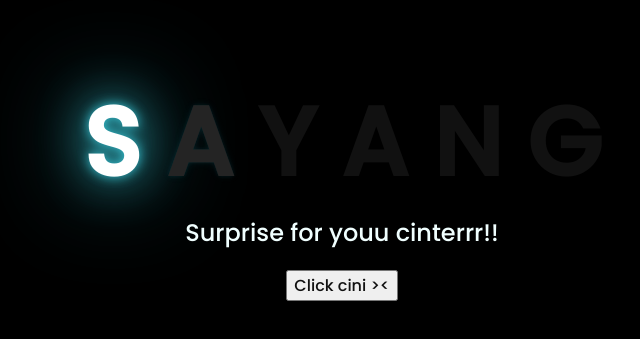
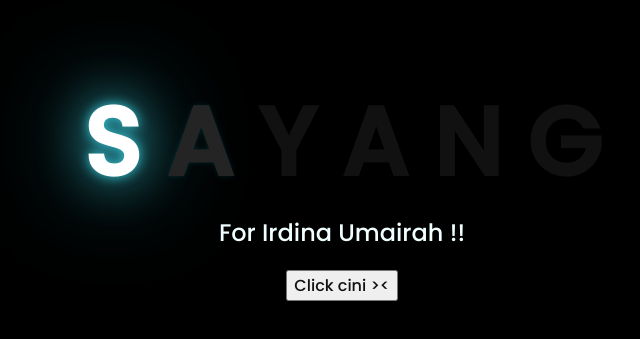
Before and after one commit to zareefrj/irdina, a plain HTML site: page index.html in a window 1280 px wide. Shown: the part 223-562 px from the top of the page, without its empty margins (306-946 px from the left). Drawn offline with Linux system fonts and the light colour scheme.

Commit message:
Update index.html

```diff
--- a/index.html
+++ b/index.html
@@ -18,7 +18,7 @@
         <span>G</span>
     </div>
     <div class="description">
-        <span>Surprise for youu cinterrr!!</span>
+        <span>For Irdina Umairah !!</span>
     </div>
     <div class="button">
         <button>
```
